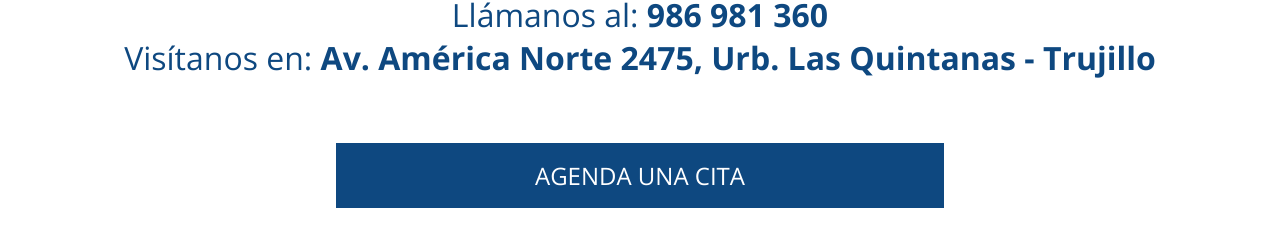
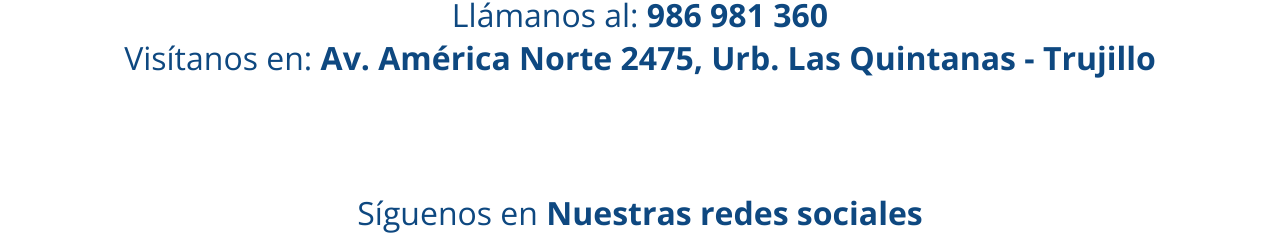
Before and after one commit to mj2silva/manucci-diesel, a plain HTML site: page mecauto.html in a window 1280 px wide. Shown: the part 1767-2014 px from the top of the page. Drawn offline with nearby package versions, Linux system fonts and the light colour scheme.

Commit message:
link mecauto

```diff
--- a/mecauto.html
+++ b/mecauto.html
@@ -161,13 +161,6 @@
           <h4>Llámanos al: <strong>986 981 360</strong></h4>
           <h4>Visítanos en: <strong>Av. América Norte 2475, Urb. Las Quintanas - Trujillo</strong></h4>
         </div>
-        <a
-          class="button button--secondary mecauto__contact-button"
-          href="http://wa.me/51986981360"
-          rel="noopener noreferrer"
-          target="_blank"
-          >Agenda una cita</a
-        >
         <div class="mecauto__contact-message">
           <h4>Síguenos en <strong>Nuestras redes sociales</strong></h4>
           <div class="mecauto__social-icons">
```
